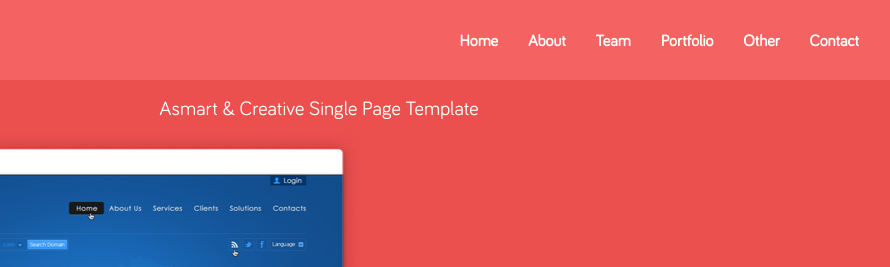
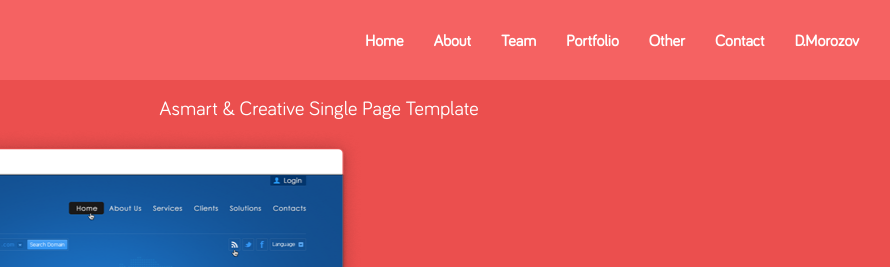
Before and after one commit to dmitriy-morozov/motion, a plain HTML site: page index.html in a window 1280 px wide. Shown: the top 267 px of the page, 321-1211 px from the left. Drawn offline with nearby package versions, Linux system fonts and the light colour scheme.

Commit message:
add my link

```diff
--- a/index.html
+++ b/index.html
@@ -49,6 +49,7 @@
             <li><a href="#Portfolio">Portfolio</a></li>
             <li><a href="#Other">Other</a></li>
             <li><a href="#Contact">Contact</a></li>
+			<li><a href="https://dmitriy-morozov.github.io/" target="_blank">D.Morozov</a></li>
           </ul>
         </div>
         <!-- /.navbar-collapse -->
```
